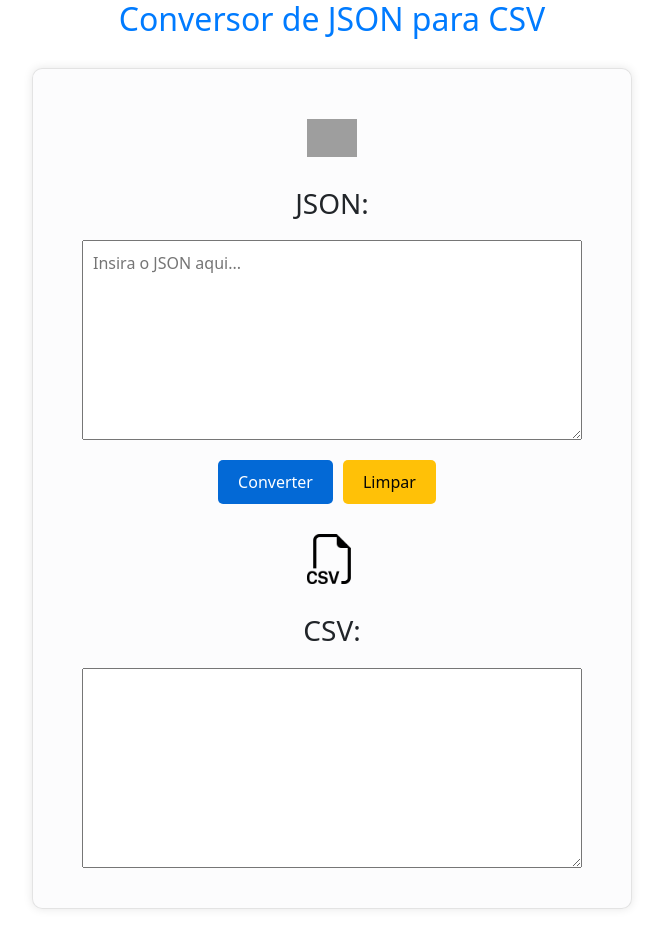
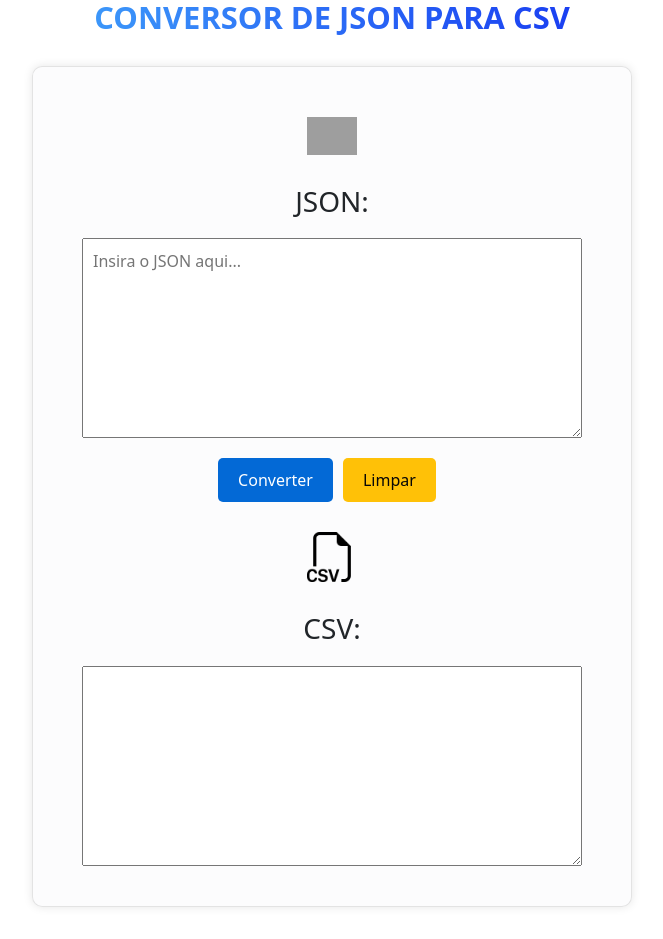
Before and after one commit to rodrigo-92-srb/json2csv-front, an Angular app: page / in a window 1280 px wide. Shown: the whole page, without its empty margins (308-971 px from the left). Built offline with nearby package versions, Linux system fonts and the light colour scheme; grey boxes are pictures that could not be loaded.

Commit message:
Adjusts in title color and animation

```diff
--- a/src/app/principal/principal.component.css
+++ b/src/app/principal/principal.component.css
@@ -75,3 +75,34 @@ h2{
     text-align: center;
     color: #007bff;
 }
+
+.animated-title{
+    font-size: 30px; /* Tamanho inicial */
+    font-weight: bold;
+    text-transform: uppercase;
+    background: linear-gradient(90deg, rgb(84, 212, 255), rgb(2, 2, 236));
+    -webkit-background-clip: text;
+    -webkit-text-fill-color: transparent;
+    animation: fontPulse 2s infinite ease-in-out, gradientShift 3s infinite linear;
+}
+
+@keyframes fontPulse {
+    0% {
+        transform: scale(1);
+    }
+    50% {
+        transform: scale(1.03);
+    }
+    100% {
+        transform: scale(1);
+    }
+}
+
+@keyframes gradientShift {
+    0% {
+        background-position: 0% 50%;
+    }
+    100% {
+        background-position: 100% 50%;
+    }
+}
--- a/src/app/principal/principal.component.html
+++ b/src/app/principal/principal.component.html
@@ -1,5 +1,5 @@
 <div class="container">
-    <h2>Conversor de JSON para CSV</h2>
+    <h2 class="animated-title">Conversor de JSON para CSV</h2>
     <form (submit)="convertJsonToCsv(jsonInput)">
         <img src="assets/json_icon.png">
 
```
